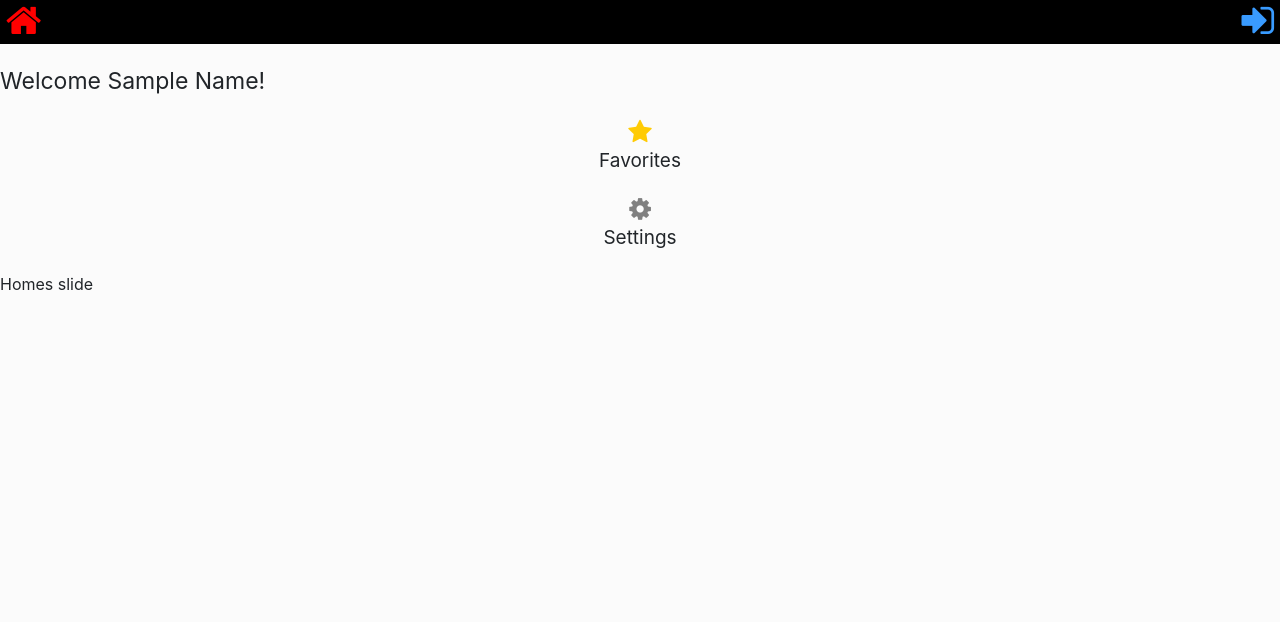
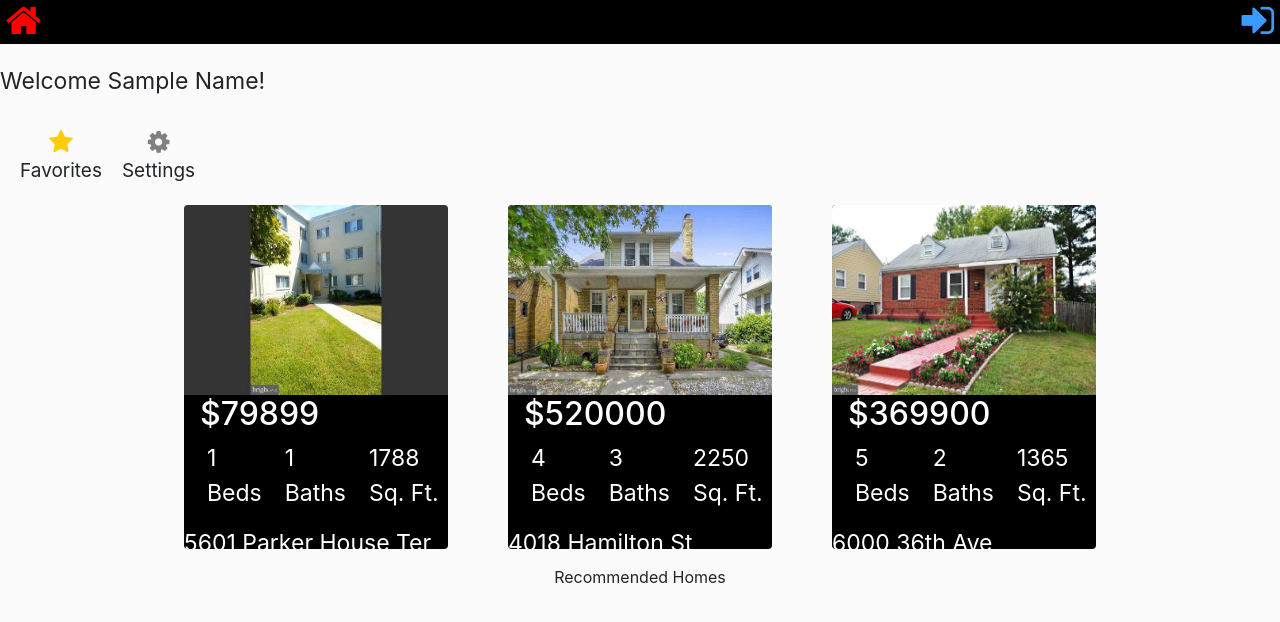
Before and after one commit to Alexi877/as-realstate, a React (Create React App) app: page /myaccount in a window 1280 px wide. Shown: the top 622 px of the page. Built offline with nearby package versions, Linux system fonts and the light colour scheme; what google-maps-react would draw is missing.

Commit message:
added favorites

```diff
--- a/src/App.css
+++ b/src/App.css
@@ -292,15 +292,48 @@ text-decoration: underline;
 margin-top: 20px;
 margin-bottom: 20px;
 }
+.account-info .account-options{
+  overflow:hidden;
+  padding:10px 0px;
+}
+.account-info .favorites-group{
+  float:left;
+  margin-left:20px;
+}
+.account-info .favorites-group:hover{
+  text-decoration:underline 2px #F3B61F;
+  cursor:pointer;
+}
 .account-info .favorites-icon{
   color:#FFCB05;
 }
 .account-info .settings-group{
-  margin-top:20px;
-  margin-bottom:20px;
+  float:left;
+  margin-left:20px;
+}
+.account-info .settings-group:hover{
+  text-decoration:underline 2px #F3B61F;
+  cursor:pointer;
 }
 .account-info .settings-icon{
   color:grey;
+}
+.options-display{
+  padding: 10px 20px;
+}
+.current-favorites{
+  text-align:center;
+}
+.current-favorites .homecard{
+display:inline-block;
+border:none !important;
+margin:0px 30px !important;
+}
+.current-favorites .card-container:hover{
+  border:none !important;
+}
+.homes-slide{
+  text-align:center;
 }
 .details-page .Navbar{
   padding-right:7.5px;
--- a/src/Components/AccountInfo.js
+++ b/src/Components/AccountInfo.js
@@ -1,5 +1,7 @@
 import React, {Component} from 'react';
 import Navbar from './Navbar';
+import {connect} from 'react-redux';
+import Favorites from './Favorites';
 
 class AccountInfo extends Component {
     constructor(props) {
@@ -26,10 +28,21 @@ class AccountInfo extends Component {
                    <div className="settings">Settings</div>
                   </div>
                  </div>
-                  <div>Homes slide</div>
+                 <div className="options-display">
+                  <Favorites homes={this.props.homes} favorites={this.props.favorites}/>
+                 </div>
+                  <div className="homes-slide">Recommended Homes</div>
              </div>
             );
         }
 }
 
-export default AccountInfo;
+const mapStateToProps = (state) =>{
+    console.log(state);
+    return {
+        favorites: state.favorites,
+        homes:state.homes
+    }
+}
+
+export default connect(mapStateToProps)(AccountInfo);
--- a/src/Components/Details.js
+++ b/src/Components/Details.js
@@ -82,7 +82,7 @@ class Details extends Component{
 }
 //We get the state from redux so we can use it later on
 const mapStateToProps = (state) =>{
-	console.log(state);
+	console.log(state.homes);
 	return state
 }
 //These are the actions we are trying to dispatch in order to update the redux state.
--- /dev/null
+++ b/src/Components/Favorites.js
@@ -0,0 +1,36 @@
+import React, {Component} from 'react';
+import Homecard from './Homecard';
+
+class Favorites extends Component{
+
+    render() {
+        let filteredhomes = this.props.homes.filter(homes=> {
+            return this.props.favorites.includes(homes.id);
+        });
+        console.log("filtered" , filteredhomes);
+        console.log("home type" , filteredhomes);
+        return(
+           <div className="current-favorites">
+            {
+            filteredhomes.map( homes => {
+                return(
+                    <Homecard
+                    key = {homes.id}
+                    name = {homes.name}
+                    price = {homes.price}
+                    img = {homes.img}
+                    beds = {homes.beds}
+                    baths = {homes.baths}
+                    address = {homes.address}
+                    sqft = {homes.sqft}
+                    id={homes.id}
+                    />
+                );
+            })
+            }
+           </div>
+        )
+    }
+}
+
+export default Favorites;
--- a/src/redux/homesReducer.js
+++ b/src/redux/homesReducer.js
@@ -3,7 +3,7 @@ import {ADD_FAVORITE, REMOVE_FAVORITE} from './actions';
 const initialState = {
     homes: Homes,
     filters: {},
-    favorites: []
+    favorites: [1, 4, 2]
 }
 
 function Home(state = initialState, action) {
```
